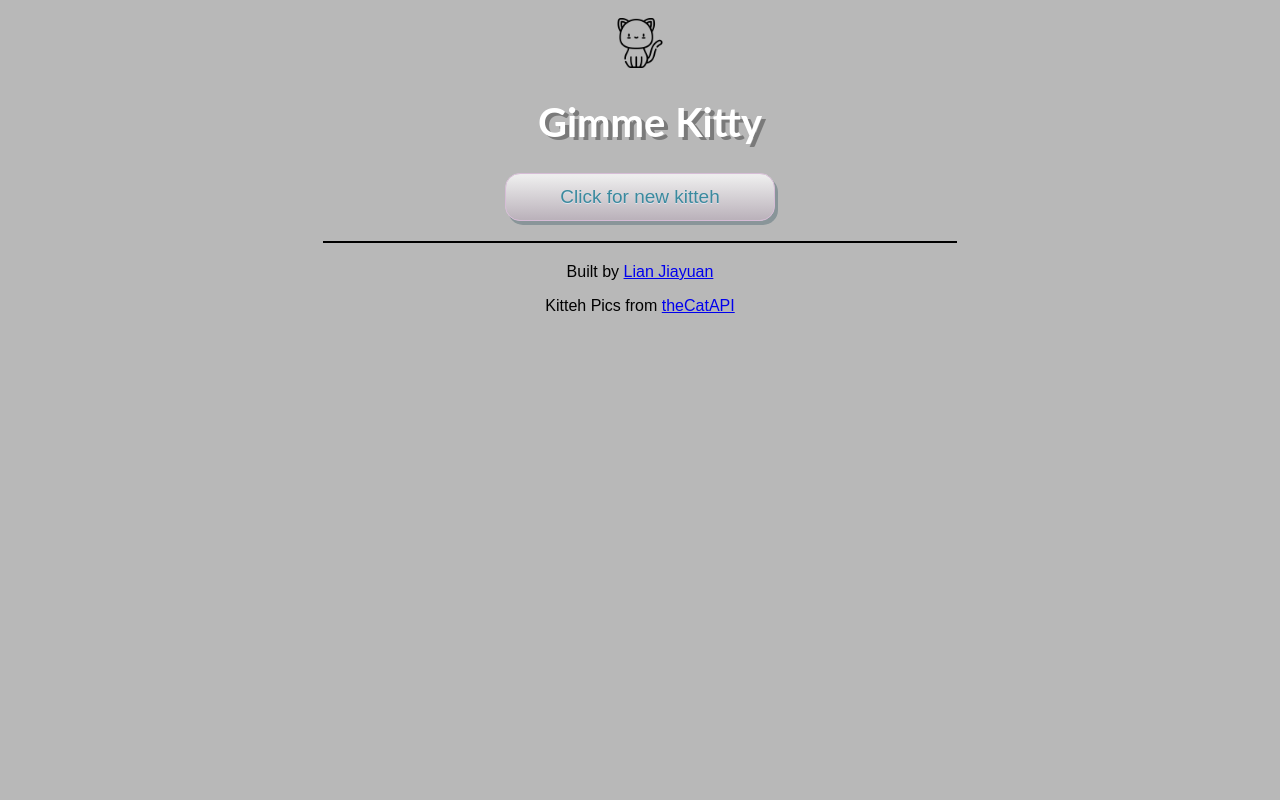
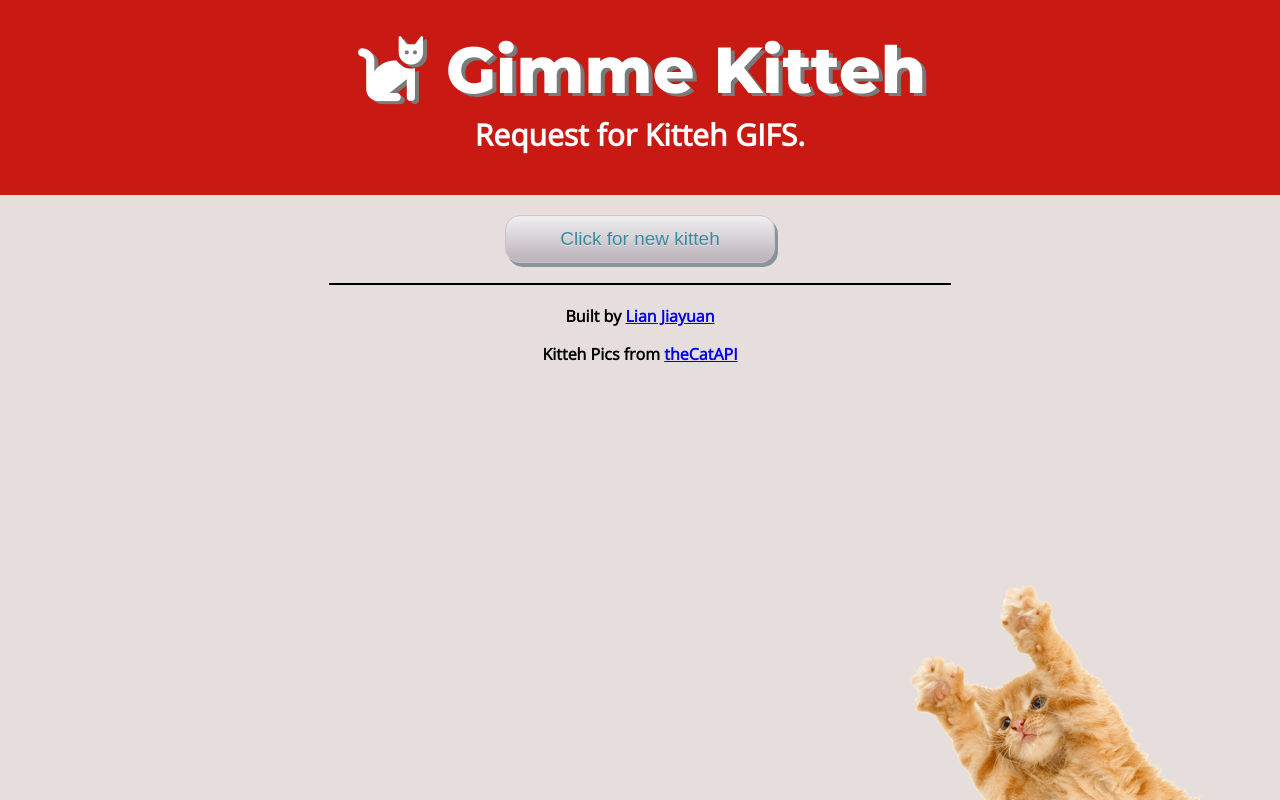
Before and after one commit to jellyfishfingers/gimmekitteh, a plain HTML site: page index.html in a window 1280 px wide. Drawn offline with nearby package versions, Linux system fonts and the light colour scheme; no server answers.

Commit message:
Restyled with CSS

```diff
--- a/css/style.css
+++ b/css/style.css
@@ -1,25 +1,45 @@
+html {
+    position: relative;
+    min-height: 100%;
+
+}
 body {
-    font-family: Arial, Helvetica, sans-serif;
-    background-color: #b8b8b8;
+    font-family: 'Open Sans', sans-serif;
+    background-color: #e6dedd;
+    margin: 0 0 60px 0;
+    color: black;
+    font-weight: bold;
+
 }
 
 .header {
-    margin: 0 auto;
-    /*background-color: #CC875C;*/
+    background-color: #c81912;
+    color: white;
+    text-align: center;
+    width: 100%;
+    padding: 20px 0px;
+    font-size: 30px;
+}
+
+.header p {
+    padding: 0px;
+    margin: 0px 0px 20px 0px;
 }
 
 .headerWrap {
     margin: 0 auto;
-    width: 50%;
+    width: 90%;
 }
 
 .header h1 {
     position: relative;
     color: #ffffff;
-    margin-top:20px;
-    padding-left:20px;
-    font-size: 40px;
+    margin-top:10px;
+    margin-bottom: 5px;
+    font-size: 65px;
+    font-weight: bold;
     font-family: lato, sans-serif;
+    font-family: 'Montserrat', sans-serif;
     /*font-family: 'Fredoka One', cursive;*/
     text-shadow: #7a7a7a 4px 3px 0;
 }
@@ -54,11 +74,30 @@ body {
     top: 15px;
 }
 
+.contentdiv {
+    margin: auto 0px;
+    text-align: center;
+    padding: 20px;
+}
+
 .kittypicdiv {
     width: 50%;
     margin: 20px auto;
     border: 1px solid #000000;
 }
+
+.footer {
+    position: absolute;
+    left: 0;
+    bottom: 0;
+    width: 100%;
+    color: white;
+    text-align: center;
+    background-image: url("../image/catarms.png");
+    background-repeat: no-repeat;
+    background-position: bottom right;
+    height: 400px;
+  }
 
 
 .newkittybtn {
@@ -108,6 +147,10 @@ body {
     .kittypicdiv {
         width: 90%;
     }
+
+    .header h1 {
+        font-size: 50px;
+    }
 }
 
 /* Small devices (portrait tablets and large phones, 600px and up) */
--- a/index.html
+++ b/index.html
@@ -1,8 +1,12 @@
 <html>
     <head>
+        <title>Gimme Kitteh!</title>
         <link rel="stylesheet" href="css/style.css">
         <script src="https://ajax.googleapis.com/ajax/libs/jquery/3.4.1/jquery.min.js"></script>
         <link href="https://fonts.googleapis.com/css2?family=Fredoka+One&display=swap" rel="stylesheet">
+        <link href="https://fonts.googleapis.com/css2?family=Montserrat:wght@800&display=swap" rel="stylesheet">
+        <link href="https://fonts.googleapis.com/css2?family=Open+Sans&display=swap" rel="stylesheet">
+        <script src="https://kit.fontawesome.com/045074a477.js" crossorigin="anonymous"></script>
     </head>
 
     <script>
@@ -26,27 +30,28 @@
     </script>
 
     <body>
-        <center>
+
         <div class="header">
             <div class="headerWrap">
-                <img src="image/cat.png" width="50px" height="50px">
-                <h1>Gimme Kitty</h1>
+                <h1><i class="fas fa-cat"></i> Gimme Kitteh</h1>
+                <p>Request for Kitteh GIFS.</p>
             </div>
         </div>
 
-        <button class="newkittybtn">Click for new kitteh</button>
+        <div class="contentdiv">
+            <button class="newkittybtn">Click for new kitteh</button>
+
+            <div class="kittypicdiv"></div>
 
 
-        <div class="kittypicdiv">
+            <p>Built by <a href="mailto:lian.jiayuan@gmail.com">Lian Jiayuan</a></p>
+            <p>Kitteh Pics from <a href="https://thecatapi.com">theCatAPI</a></p>
+        </div>
 
-
+        <div class="footer">
 
         </div>
 
-        <p>Built by <a href="mailto:lian.jiayuan@gmail.com">Lian Jiayuan</a></p>
-        <p>Kitteh Pics from <a href="https://thecatapi.com">theCatAPI</a></p>
-
-        </center>
-        </body>
+    </body>
 
 </html>
```
Also changed, not shown: image/catarms.png (added).
